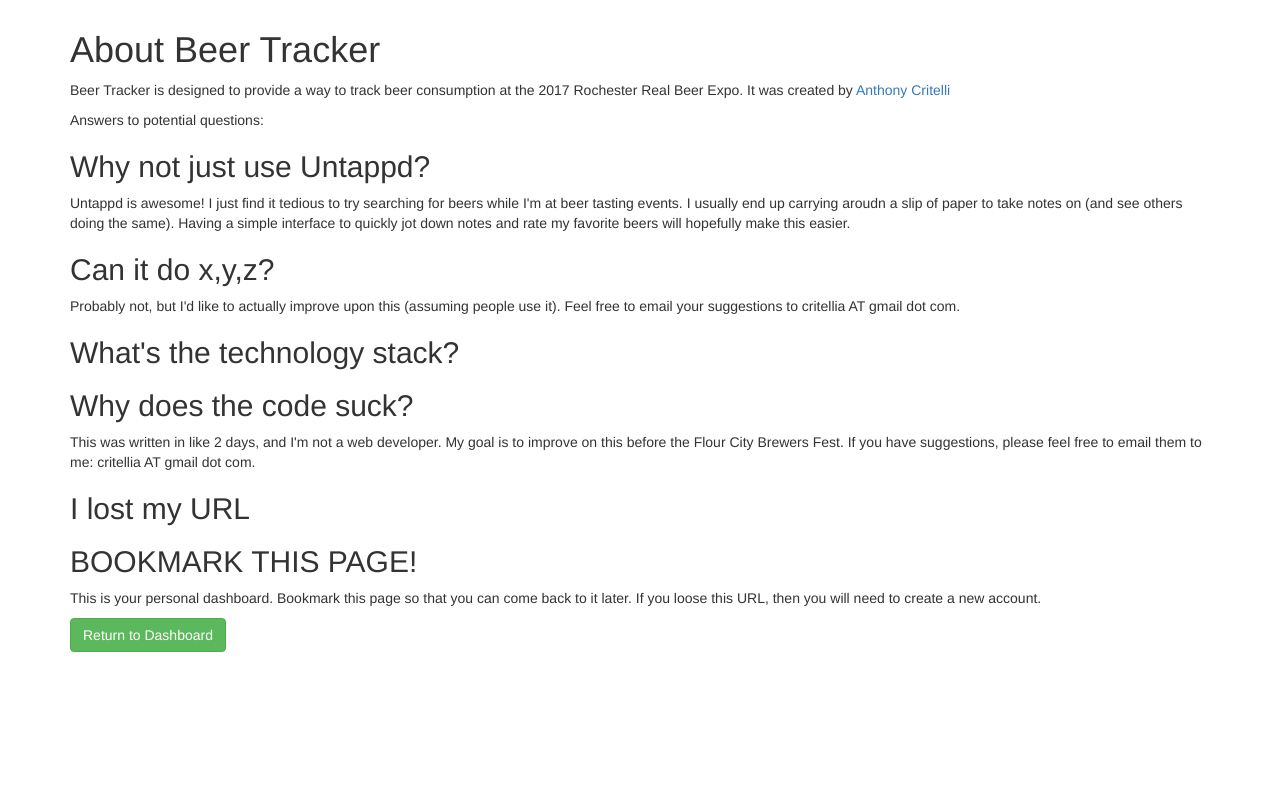
After one commit to acritelli/beerTracker, a Flask app: template templates/about.html in a window 1280 px wide. The commit adds this page. Run offline with Flask 2, Linux system fonts and the light colour scheme; the template is opened without the code that fills it, so the values that code supplies are empty; some libraries are stand-ins or nearby versions.

Commit message:
frontend work

```diff
--- /dev/null
+++ b/templates/about.html
@@ -0,0 +1,46 @@
+<html>
+    <head>
+        <!--jQuery -->
+        <script src="https://code.jquery.com/jquery-3.2.1.min.js" integrity="sha256-hwg4gsxgFZhOsEEamdOYGBf13FyQuiTwlAQgxVSNgt4=" crossorigin="anonymous"></script>
+        <!-- Bootstrap - Latest compiled and minified CSS -->
+        <link rel="stylesheet" href="https://maxcdn.bootstrapcdn.com/bootstrap/3.3.7/css/bootstrap.min.css" integrity="sha384-BVYiiSIFeK1dGmJRAkycuHAHRg32OmUcww7on3RYdg4Va+PmSTsz/K68vbdEjh4u" crossorigin="anonymous">
+        <!-- Bootstrap - Latest compiled and minified JavaScript -->
+        <script src="https://maxcdn.bootstrapcdn.com/bootstrap/3.3.7/js/bootstrap.min.js" integrity="sha384-Tc5IQib027qvyjSMfHjOMaLkfuWVxZxUPnCJA7l2mCWNIpG9mGCD8wGNIcPD7Txa" crossorigin="anonymous"></script>
+        <link rel="stylesheet" href="/static/styles/style.css">
+        <title>2017 Expo Tracker - About</title>
+
+    </head>
+
+    <body>
+
+        <div class="container">
+            <div class="row">
+                <div class="col-sm-12">
+                    <h1>About Beer Tracker</h1>
+                    <p>Beer Tracker is designed to provide a way to track beer consumption at the 2017 Rochester Real Beer Expo. It was created by <a href="http://www.acritelli.com">Anthony Critelli</a></p>
+
+                    <p>Answers to potential questions:</p>
+
+                    <h2>Why not just use Untappd?</h2>
+                    <p>Untappd is awesome! I just find it tedious to try searching for beers while I'm at beer tasting events. I usually end up carrying aroudn a slip of paper to take notes on (and see others doing the same). Having a simple interface to quickly jot down notes and rate my favorite beers will hopefully make this easier.</p>
+
+                    <h2>Can it do x,y,z?</h2>
+                    <p>Probably not, but I'd like to actually improve upon this (assuming people use it). Feel free to email your suggestions to critellia AT gmail dot com.
+
+                    <h2>What's the technology stack?</h2>
+
+
+                    <h2>Why does the code suck?</h2>
+                    <p>This was written in like 2 days, and I'm not a web developer. My goal is to improve on this before the Flour City Brewers Fest. If you have suggestions, please feel free to email them to me: critellia AT gmail dot com.</p>
+                    <h2>I lost my URL</h2>
+
+                    <h2>BOOKMARK THIS PAGE!</h2>
+                    <p>This is your personal dashboard. Bookmark this page so that you can come back to it later. If you loose this URL, then you will need to create a new account.</p>
+
+                    <button type="submit" class="btn btn-success" id="submitChanges">Return to Dashboard</button>
+                </div>
+        </div>
+
+    </body>
+
+</html>
--- a/templates/signup.html
+++ b/templates/signup.html
@@ -43,7 +43,7 @@
             </div>
             <div class="row">
                 <div class="col-sm-12">
-                    <a href="/about">About</a>
+                    <a href="/static/about.html">About</a>
                 </div>
             </div>
         </div>
```
Also changed, not shown: templates/userPage.html (+6 -1 lines).
